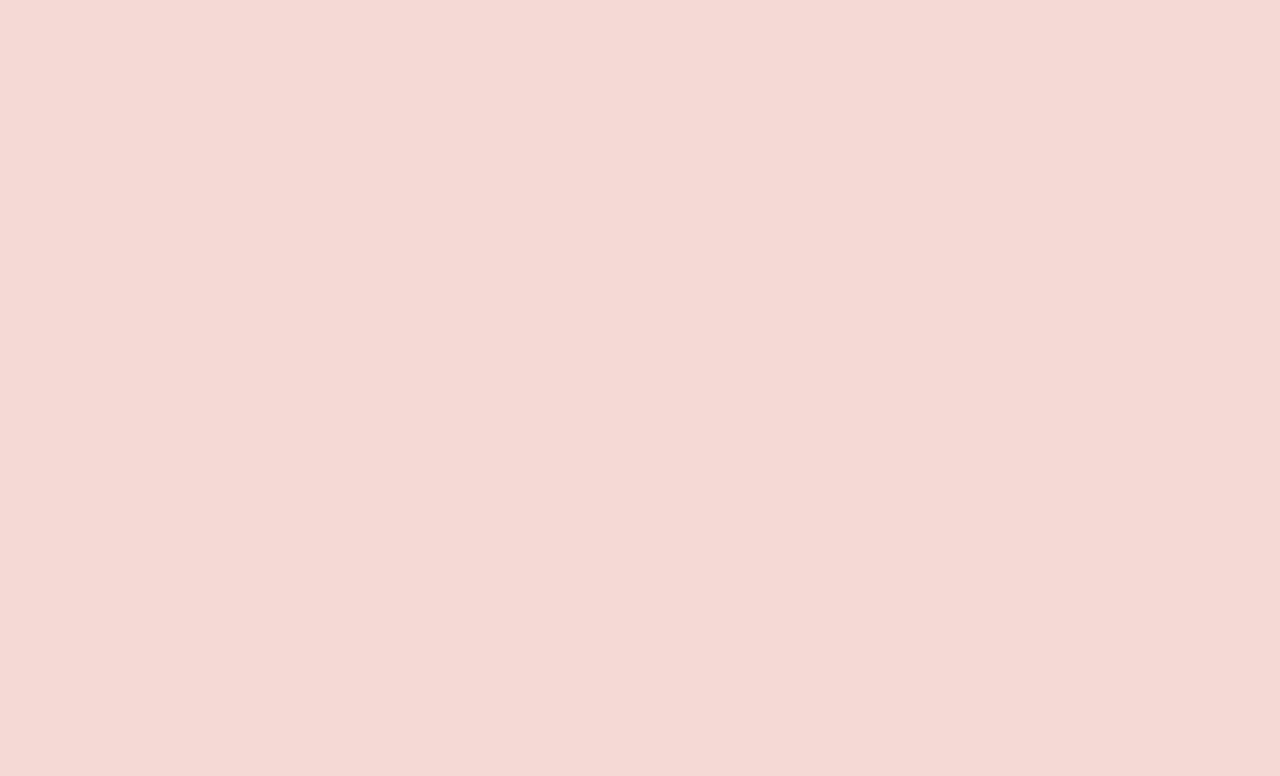
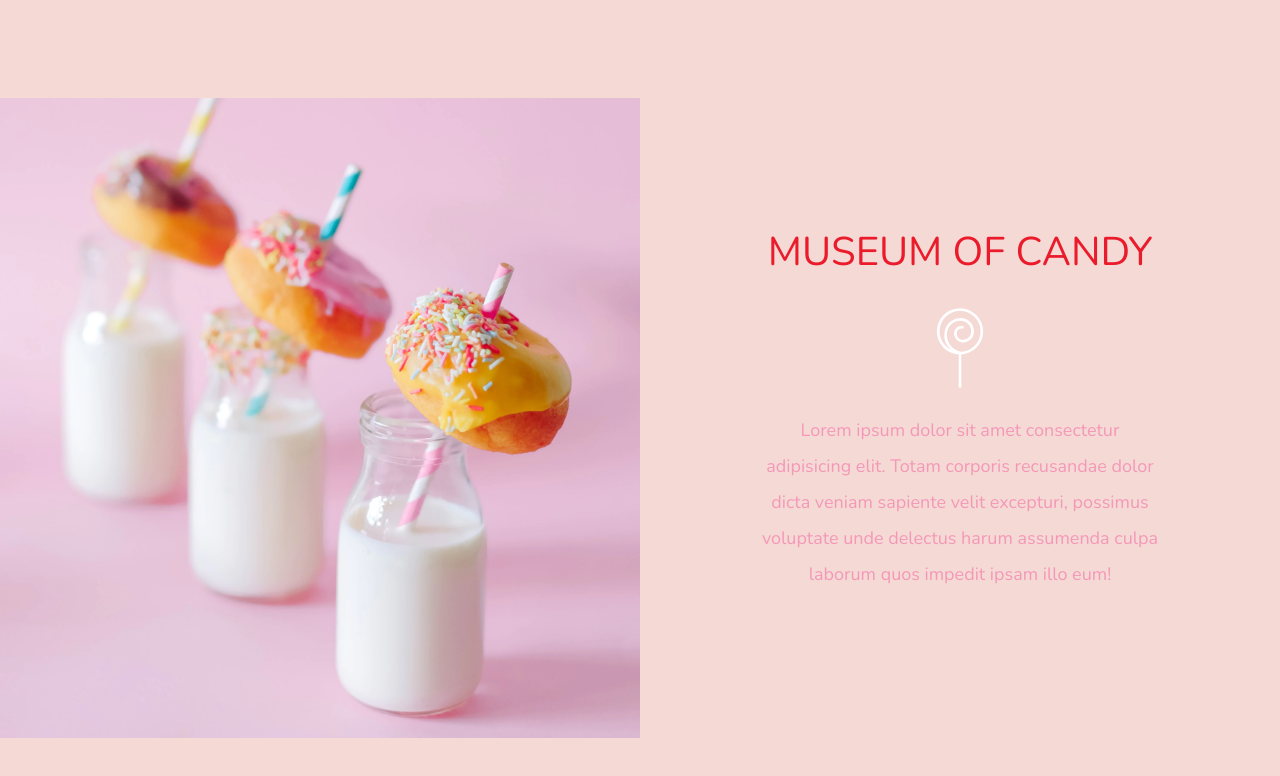
Before and after one commit to Steven-Mendez/museum-of-candy-react, a React (Vite) app: page / in a window 1280 px wide. Shown: the part 630-1406 px from the top of the page. Before the commit the page ends 800 px from the top, so only its background shows below. Built offline with nearby package versions, Linux system fonts and the light colour scheme.

Commit message:
feat: :lipstick: landingSection type1

```diff
--- a/src/App.jsx
+++ b/src/App.jsx
@@ -1,4 +1,3 @@
-import { useState } from 'react';
 import LadingSection from './components/LadingSection';
 import Nav from './components/Nav';
 
@@ -7,6 +6,12 @@ function App() {
     <>
       <Nav />
       <LadingSection image="/assets/hand2.png" />
+      <LadingSection
+        image="/assets/milk.png"
+        title="MUSEUM OF CANDY"
+        text="Lorem ipsum dolor sit amet consectetur adipisicing elit. Totam corporis recusandae dolor dicta veniam sapiente velit excepturi, possimus voluptate unde delectus harum assumenda culpa laborum quos impedit ipsam illo eum!"
+        type="type1"
+      ></LadingSection>
     </>
   );
 }
--- a/src/components/LadingSection.css
+++ b/src/components/LadingSection.css
@@ -1,3 +1,20 @@
 #headingsContainer span {
   color: #ea1c2c;
 }
+
+.landing-section {
+  margin: 100px 0;
+}
+
+.landing-section .content h2 {
+  color: #ea1c2c;
+  font-weight: 100;
+  font-size: 2.5rem;
+}
+
+.landing-section .content p {
+  color: #f498b8;
+  font-weight: 100;
+  font-size: 1.125rem;
+  line-height: 2;
+}
--- a/src/components/LadingSection.jsx
+++ b/src/components/LadingSection.jsx
@@ -1,13 +1,38 @@
 import './LadingSection.css';
 
-function LadingSection({ image }) {
+function LadingSection({ title, text, image, type, alt }) {
+  if (type === 'type1') {
+    return (
+      <section className="container-fluid px-0">
+        <div className="row align-items-center no-gutters  landing-section">
+          <div className="col-md-6 order-2 order-md-1 px-0">
+            <img className="img-fluid" src={image} alt={alt} />
+          </div>
+          <div className="col-md-6 text-center order-1 order-md-2">
+            <div className="row justify-content-center">
+              <div className="col-10 col-lg-8 mb-5 mb-md-0 content">
+                <h2>{title}</h2>
+                <img
+                  className="d-none d-lg-inline"
+                  src="assets/lolli_icon.png"
+                  alt="lollipop icon"
+                />
+                <p className="lead">{text}</p>
+              </div>
+            </div>
+          </div>
+        </div>
+      </section>
+    );
+  }
+
   return (
     <section className="container-fluid px-0">
-      <div class="row align-items-center no-gutters">
-        <div class="col-lg-6">
+      <div className="row align-items-center no-gutters">
+        <div className="col-lg-6">
           <div
             id="headingsContainer"
-            class="text-white text-center d-none d-lg-block"
+            className="text-white text-center d-none d-lg-block"
           >
             <h1>
               MUSEUM<span>/</span>OF<span>/</span>CANDY
@@ -32,8 +57,8 @@ function LadingSection({ image }) {
             </h1>
           </div>
         </div>
-        <div class="col-lg-6">
-          <img class="img-fluid" src={image} alt="" />
+        <div className="col-lg-6">
+          <img className="img-fluid" src={image} alt={alt} />
         </div>
       </div>
     </section>
```
